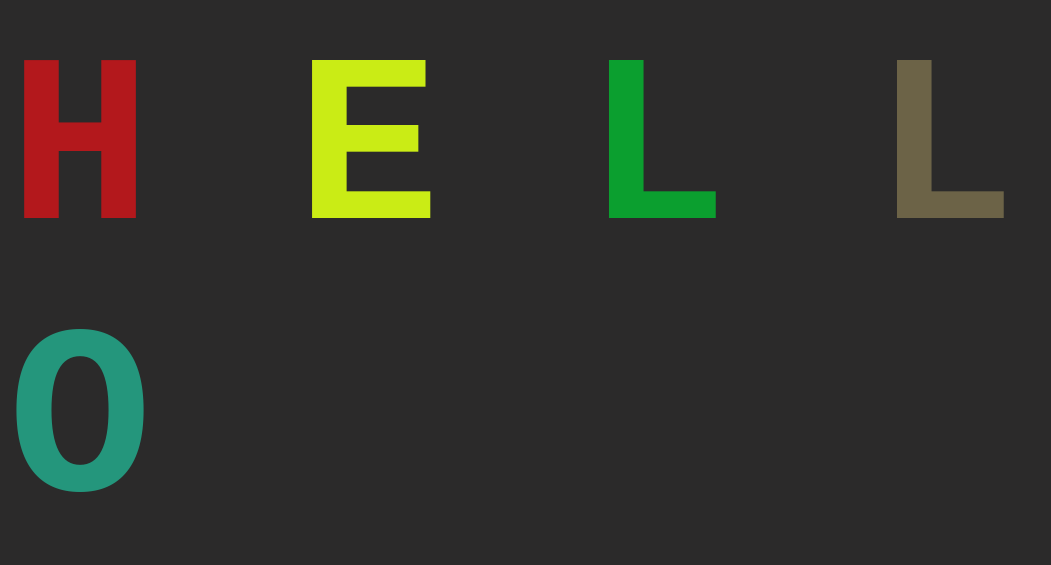
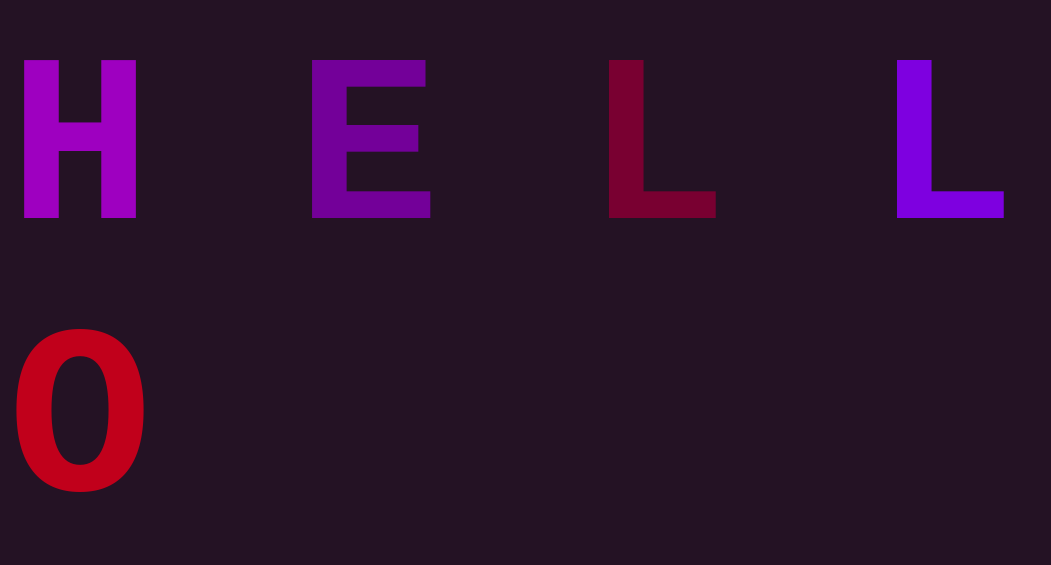
Before and after one commit to JaleelR/AnimatedTextDemo, a plain HTML site: page index.html in a window 1280 px wide. Shown: the part 118-683 px from the top of the page, without its empty margins (0-1051 px from the left). Drawn offline with Linux system fonts and the light colour scheme.

Commit message:
restrict colors to purple

```diff
--- a/app.css
+++ b/app.css
@@ -3,7 +3,7 @@ body{
     justify-content: center;
     align-items: center;
     height: 100vh;
-    background-color: rgb(43, 42, 42);
+    background-color: rgb(36, 18, 36);
 }
 h1 {
     font-size: 15rem;
--- a/app.js
+++ b/app.js
@@ -1,6 +1,6 @@
 function randomRGB(){
 const r = Math.floor(Math.random() * 256);
-const g = Math.floor(Math.random() * 256);
+const g = 0;
 const b = Math.floor(Math.random() * 256);
 return `rgb(${r}, ${g}, ${b})`
 }
```
